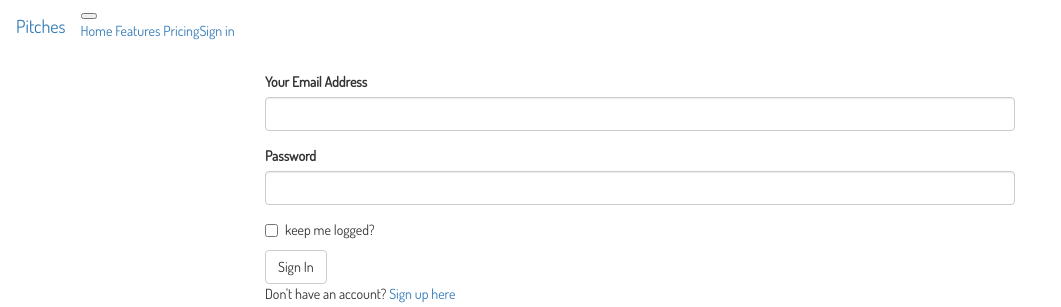
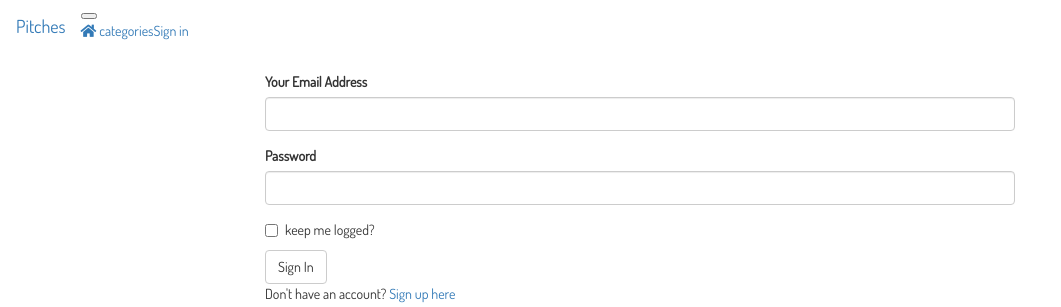
Before and after one commit to danielevans-999/Pitches-web, a Flask app: page /authenticate/login in a window 1280 px wide. Shown: the top 307 px of the page, without its empty margins (0-1061 px from the left). Run offline with Flask 2, Linux system fonts and the light colour scheme; some libraries are stand-ins or nearby versions.

Commit message:
Adds a categories of pitches dropdown functionality and fontawesome fonts foe home and user

```diff
--- a/app/templates/navbar.html
+++ b/app/templates/navbar.html
@@ -6,14 +6,28 @@
     </button>
     <div class="collapse navbar-collapse" id="navbarNavAltMarkup">
         <div class="navbar-nav">
-            <a class="nav-item nav-link active" href="/"><i class="fas fa-home-"></i>Home <span class="sr-only">(current)</span></a>
-            <a class="nav-item nav-link" href="#">Features</a>
-            <a class="nav-item nav-link" href="#">Pricing</a>
+            <a class="nav-item nav-link active" href="/" title="home" ><i class="fas fa-home"></i><span class="sr-only">(current)</span></a>
+            <a class="nav-item dropdown">
+                    <a class="nav-link dropdown-toggle" href="#" id="navbarDropdown" role="button" data-toggle="dropdown" aria-haspopup="true" aria-expanded="false">
+                      categories
+                    </a>
+                    <div class="dropdown-menu" aria-labelledby="navbarDropdown">
+                      <a class="dropdown-item" href="/category/1">Sales Pitches</a>
+                      <div class="dropdown-divider"></div>
+                      <a class="dropdown-item" href="/category/2">Interview Pitches</a>
+                      <div class="dropdown-divider"></div>
+                      <a class="dropdown-item" href="/category/3">Personal Pitches</a>
+                      <div class="dropdown-divider"></div>
+                      <a class="dropdown-item" href="/category/4">PickUplines Pitches</a>
+
+                    </div>
+                </a>
         </div>
+
 
         <div class="navbar-nav ml-auto">
                 {% if current_user.is_authenticated %}
-                <a class="nav-item nav-link" href="{{url_for('main.profile',uname=current_user.username)}}">Profile</a>
+                <a class="nav-item nav-link" href="{{url_for('main.profile',uname=current_user.username)}}" title="profile"><i class="fas fa-user"></i></a>
                 <a class="nav-item nav-link" href="{{url_for('auth.logout')}}">Sign out</a>
                 {% else %}
                 <a class="nav-item nav-link" href="{{url_for('auth.login')}}">Sign in</a>
```
